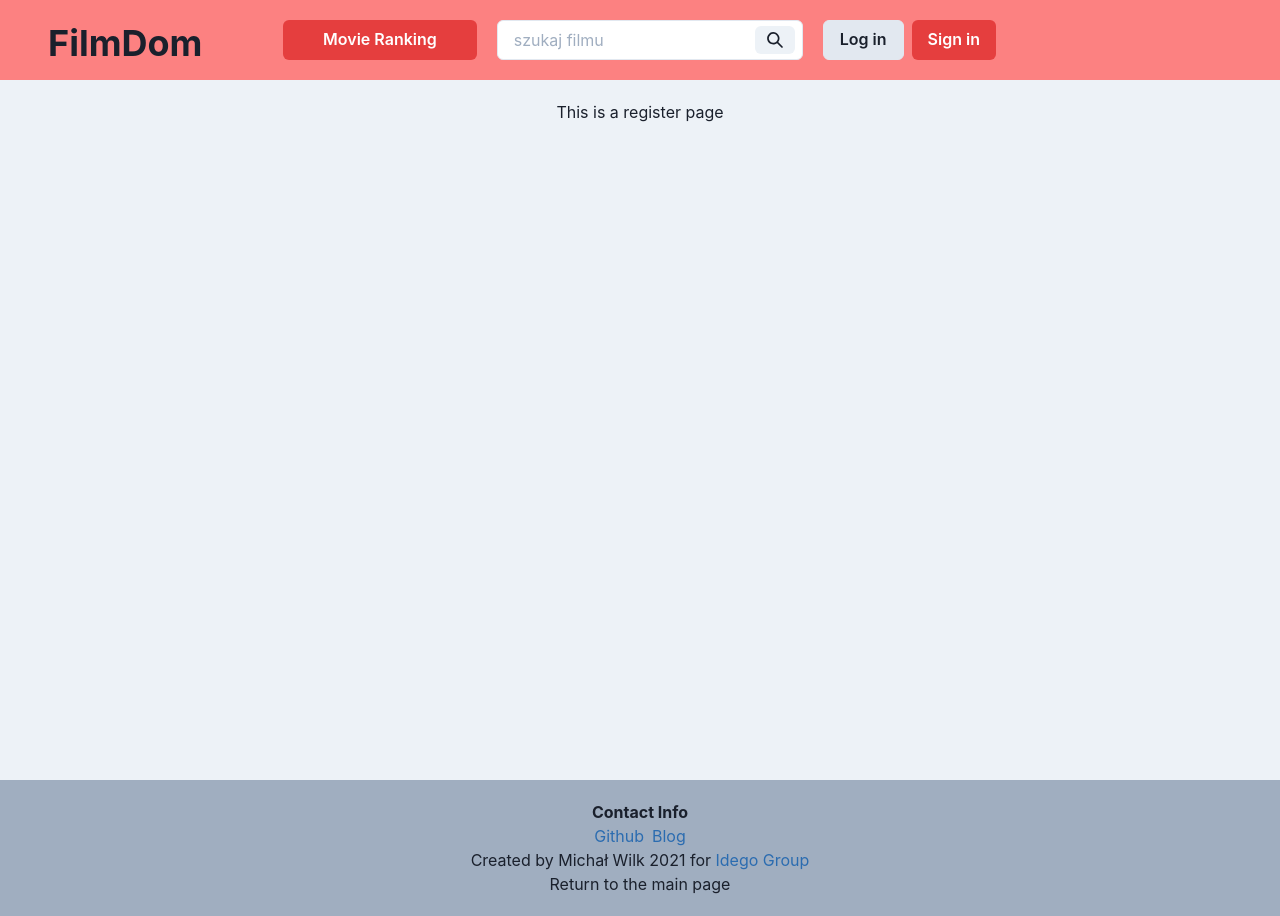
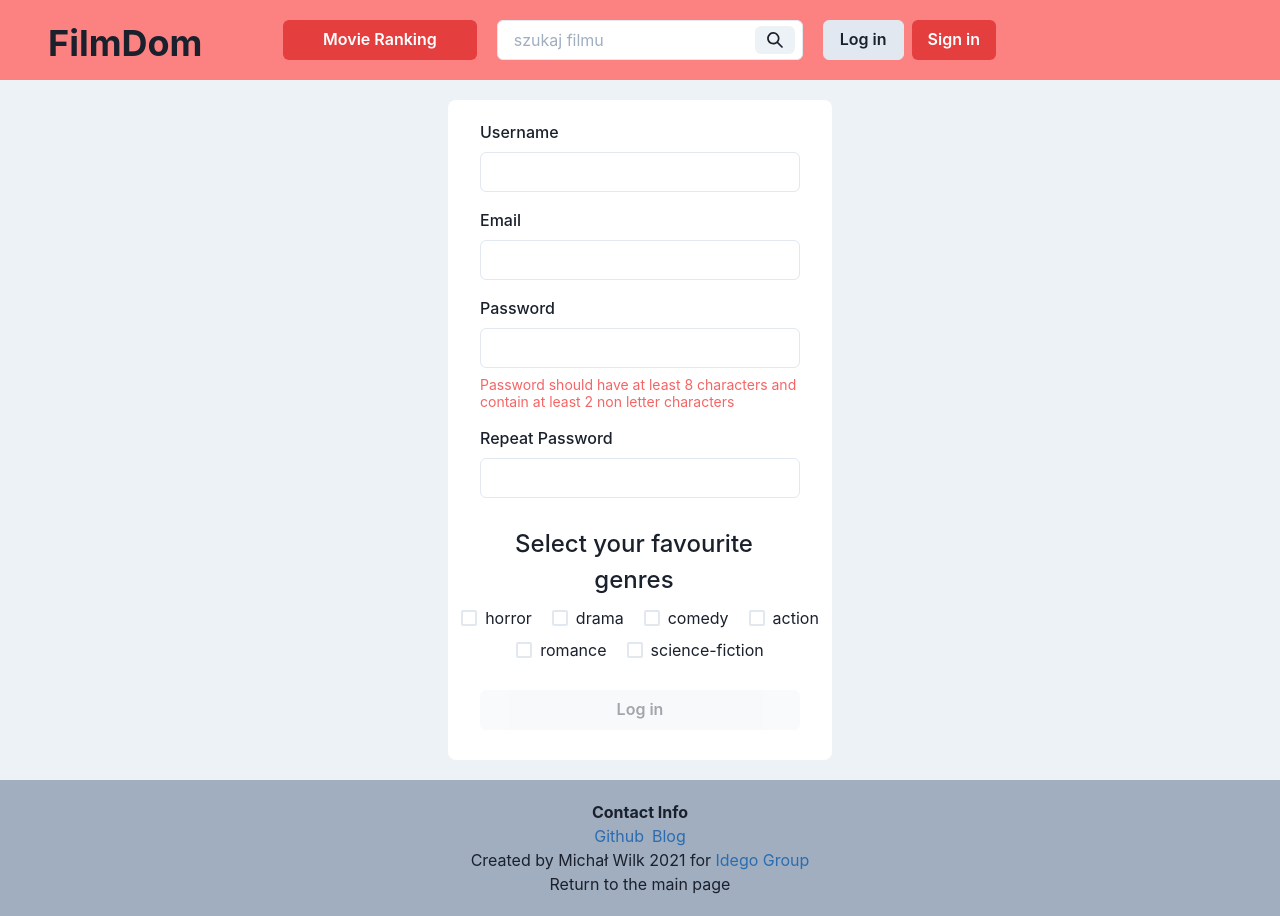
Before and after one commit to michalwilk123/filmdom-frontend, a React (Create React App) app: page /register in a window 1280 px wide. Built offline with nearby package versions, Linux system fonts and the light colour scheme.

Commit message:
added register and login features

```diff
--- a/src/components/authorizationRelated/LoginPage.tsx
+++ b/src/components/authorizationRelated/LoginPage.tsx
@@ -1,7 +1,31 @@
+import { Button, Flex, FormControl, FormLabel, Input } from "@chakra-ui/react";
 import React, { ReactElement } from "react";
 
-interface Props {}
+// TODO: powinno sie gdzies tutaj sprawdzać czy użytkownik już jest zalogowany
 
-export default function LoginPage({}: Props): ReactElement {
-  return <div>This is a login page</div>;
+export default function LoginPage(): ReactElement {
+  const handleSubmit = (e: React.SyntheticEvent) => {
+    e.preventDefault();
+    console.log("im am logging in");
+  };
+
+  return (
+    <Flex
+      width={{ base: "60vw", lg: "40vw", xl: "30vw" }}
+      bgColor="white"
+      rounded="lg"
+    >
+      <form onSubmit={handleSubmit} style={{ width: "inherit" }}>
+        <FormControl px={8} py={4}>
+          <FormLabel>Username</FormLabel>
+          <Input id="username" type="text" isRequired />
+          <FormLabel pt={5}>Password</FormLabel>
+          <Input id="password" type="password" isRequired />
+          <Button type="submit" colorScheme="gray" marginY={5}>
+            Log in
+          </Button>
+        </FormControl>
+      </form>
+    </Flex>
+  );
 }
--- /dev/null
+++ b/src/components/authorizationRelated/MovieGenreSelector.tsx
@@ -0,0 +1,37 @@
+import { Checkbox, HStack, VStack } from "@chakra-ui/react";
+import React, { ReactElement, useEffect, useState } from "react";
+import { arr_reshape } from "../../utils/other";
+
+const testGenreList = [
+  "horror",
+  "drama",
+  "comedy",
+  "action",
+  "romance",
+  "science-fiction",
+];
+
+export default function MovieGenreSelector(): ReactElement {
+  const [genreList, setGenreList] = useState<string[]>(testGenreList);
+
+  useEffect(() => {
+    // TODO: Should fetch here genre data
+    setGenreList(testGenreList);
+  }, []);
+
+  return (
+    <VStack>
+      {arr_reshape(genreList, 4).map((row: string[]) => {
+        // TODO: this breaks with long genre names and I
+        // dont know how to solve it
+        return (
+          <HStack spacing="5">
+            {row.map((genreName) => (
+              <Checkbox id={genreName}>{genreName}</Checkbox>
+            ))}
+          </HStack>
+        );
+      })}
+    </VStack>
+  );
+}
--- a/src/components/authorizationRelated/RegisterPage.tsx
+++ b/src/components/authorizationRelated/RegisterPage.tsx
@@ -1,7 +1,112 @@
-import React, { ReactElement } from "react";
+import {
+  Flex,
+  FormControl,
+  FormLabel,
+  Input,
+  Button,
+  VStack,
+  Container,
+  FormHelperText,
+} from "@chakra-ui/react";
+import React, { ReactElement, useEffect, useState } from "react";
+import MovieGenreSelector from "./MovieGenreSelector";
 
-interface Props {}
+export default function RegisterPage(): ReactElement {
+  const [regiDataInvalid, setRegiDataInvalid] = useState(true);
+  const [passwordExact, setPasswordExact] = useState(true);
+  const [passw, setPassw] = useState("");
+  const [reapeatedPassw, setReapeatedPassw] = useState("");
 
-export default function RegisterPage({}: Props): ReactElement {
-  return <div>This is a register page</div>;
+  useEffect(() => {
+    if (passw.length < 8) {
+      console.log("length too small");
+      setRegiDataInvalid(true);
+      return;
+    }
+    /*
+     * regex check if user provided password with at least
+     * 2 non letter characters
+     */
+    const re = /.*[^a-zA-Z\n]+.*[^a-zA-Z\n]+.*/g;
+    if (passw.match(re) == null) {
+      console.log("password invalid: " + passw + " " + passw.match(re));
+      setRegiDataInvalid(true);
+      return;
+    }
+    setRegiDataInvalid(false);
+  }, [passw]);
+
+  useEffect(() => {
+    setPasswordExact(reapeatedPassw === passw);
+  }, [reapeatedPassw,passw]);
+
+  const handleSubmit = (e: React.SyntheticEvent) => {
+    e.preventDefault();
+    console.log("i am registering");
+  };
+
+  const inputFormDispatcher = (
+    e: React.ChangeEvent<HTMLInputElement>
+  ): string => {
+    return e.target.value;
+  };
+
+  return (
+    <Flex
+      width={{ base: "60vw", lg: "40vw", xl: "30vw" }}
+      bgColor="white"
+      rounded="lg"
+    >
+      <form onSubmit={handleSubmit} style={{ width: "inherit" }}>
+        <FormControl px={8} py={5}>
+          <VStack align="left" spacing="4">
+            <Container px={0}>
+              <FormLabel width="inherit">Username</FormLabel>
+              <Input id="username" type="text" isRequired />
+            </Container>
+            <Container px={0}>
+              <FormLabel>Email</FormLabel>
+              <Input id="username" type="text" isRequired />
+            </Container>
+            <Container px={0}>
+                <FormLabel>Password</FormLabel>
+                <Input
+                  onChange={(e) => setPassw(inputFormDispatcher(e))}
+                  id="password"
+                  type="password"
+                  isRequired
+                />
+                <FormHelperText hidden={!regiDataInvalid} textColor="red.400">
+                  Password should have at least 8 characters and contain at
+                  least 2 non letter characters
+                </FormHelperText>
+            </Container>
+            <Container px={0}>
+              <FormLabel>Repeat Password</FormLabel>
+              <Input
+                onChange={(e) => setReapeatedPassw(inputFormDispatcher(e))}
+                id="password-repeat"
+                type="password"
+                isRequired
+              />
+              <FormHelperText hidden={passwordExact} textColor="red.400">Password are not the same</FormHelperText>
+            </Container>
+            <Container px={0} py={3}>
+              <FormLabel fontSize="2xl" textAlign="center">
+                Select your favourite genres
+              </FormLabel>
+              <MovieGenreSelector />
+            </Container>
+            <Button
+              isDisabled={regiDataInvalid || (!passwordExact)}
+              type="submit"
+              colorScheme="gray"
+            >
+              Log in
+            </Button>
+          </VStack>
+        </FormControl>
+      </form>
+    </Flex>
+  );
 }
--- /dev/null
+++ b/src/utils/other.ts
@@ -0,0 +1,31 @@
+/*
+ * Reshaping array of generic typed object into matrix
+ * with @cols columns.
+ */
+export const arr_reshape = (
+  arr: readonly any[],
+  cols: number
+): Array<any[]> => {
+  let arr_copy = [...arr];
+  let res_arr = [];
+  let col_arr = [];
+  let curr_len = 0;
+
+  while (arr_copy.length) {
+    if (curr_len < cols) {
+      col_arr.push(arr_copy.shift());
+      curr_len++;
+    } else {
+      res_arr.push(col_arr);
+      curr_len = 0;
+      col_arr = [];
+    }
+  }
+  if (col_arr.length) {
+    res_arr.push(col_arr);
+  }
+
+  return res_arr;
+};
+
+console.log("djnkjdsa");
```
